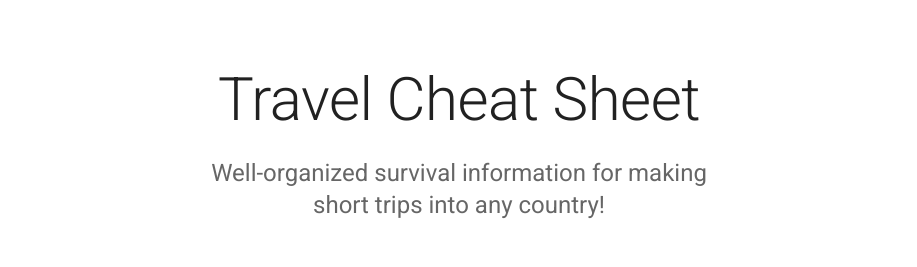
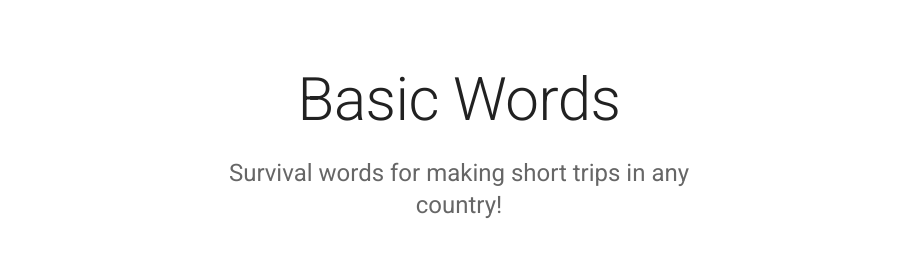
Before and after one commit to giti1997/basic-words, a React (Create React App) app in the folder front/: page / in a window 1280 px wide. Shown: the top 267 px of the page, without its empty margins (181-1098 px from the left). Built offline with nearby package versions, Linux system fonts and the light colour scheme.

Commit message:
Change name

```diff
--- a/front/package.json
+++ b/front/package.json
@@ -1,7 +1,7 @@
 {
-  "name": "travel-cheat-sheet",
+  "name": "basic-words",
   "version": "0.0.1",
-  "homepage": "https://giti1997.github.io/travel-cheat-sheet",
+  "homepage": "https://giti1997.github.io/basic-words",
   "private": true,
   "dependencies": {
     "@emotion/react": "latest",
--- a/front/public/index.html
+++ b/front/public/index.html
@@ -19,7 +19,7 @@
       work correctly both with client-side routing and a non-root public URL.
       Learn how to configure a non-root public URL by running `npm run build`.
     -->
-    <title>Travel Cheat Sheet</title>
+    <title>Basic Words</title>
     <!-- Fonts to support Material Design -->
     <link
       rel="stylesheet"
--- a/front/src/Title.tsx
+++ b/front/src/Title.tsx
@@ -34,7 +34,7 @@ export default function Title() {
                         color="text.primary"
                         gutterBottom
                     >
-                        Travel Cheat Sheet
+                        Basic Words
                     </Typography>
                     <Typography
                         variant="h5"
@@ -42,8 +42,7 @@ export default function Title() {
                         color="text.secondary"
                         paragraph
                     >
-                        Well-organized survival information for making short
-                        trips into any country!
+                        Survival words for making short trips in any country!
                     </Typography>
                     <Stack
                         sx={{ pt: 4 }}
```
Also changed, not shown: 1 other file (tests, documents, lock files or other folders).
